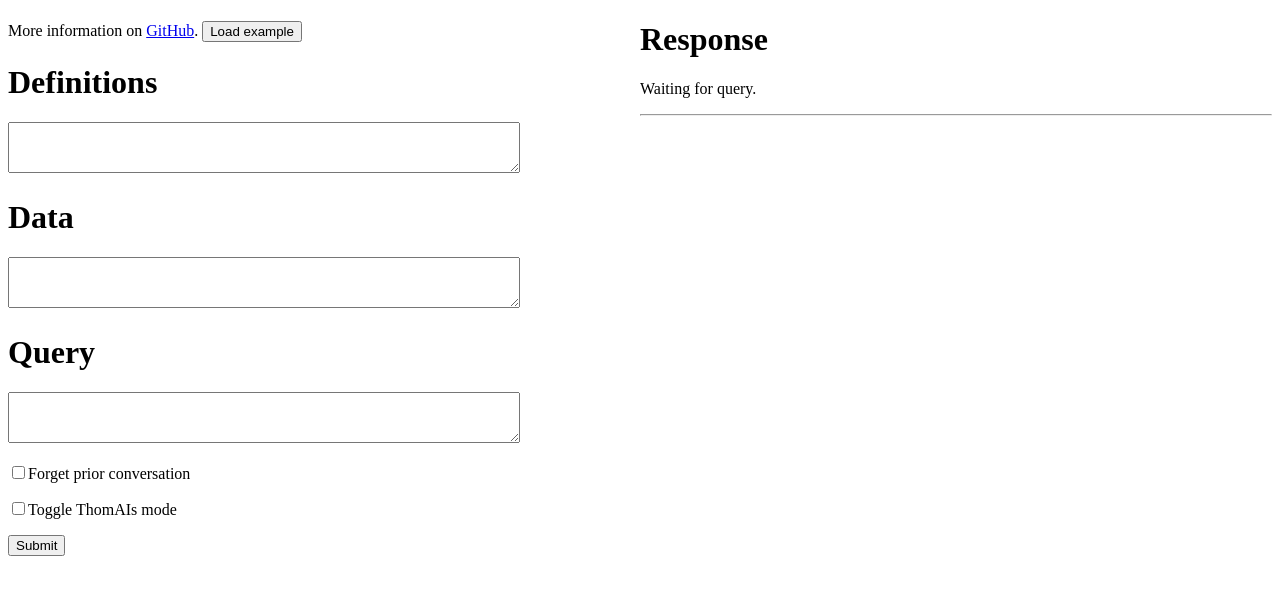
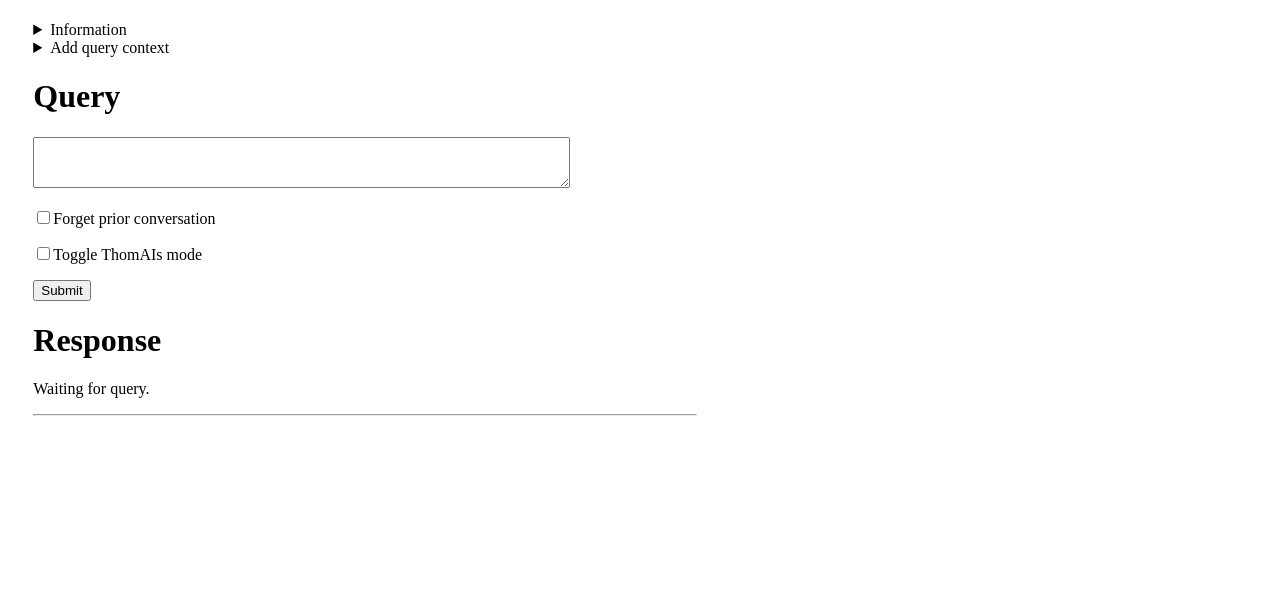
Before and after one commit to thomasgladwin/AIAnalysis1, a Flask app: page / in a window 1280 px wide. Shown: the top 595 px of the page. Run offline with Flask 3, Linux system fonts and the light colour scheme.

Commit message:
Add files via upload

```diff
--- a/app.py
+++ b/app.py
@@ -99,9 +99,7 @@ def f_fetch():
         data = ''
     if verbose0:
         response = "Debug info: " + debug_str + ". " + response
-    if funcs.ThomAIs_on:
-        ThomAIs_onoffStr = "On"
-    else:
-        ThomAIs_onoffStr = "Off"
-    jsonResp = {'response': response}
+    if len(response) == 0:
+        response = "No response."
+    jsonResp = {"response": response}
     return jsonify(jsonResp)
--- a/templates/index.html
+++ b/templates/index.html
@@ -9,6 +9,7 @@
 </script>
 <script>
     function loadExample() {
+        document.getElementById('QueryContextDetails').open = true;
         document.getElementById("definitions").value = "Define a code as a concept that appears at multiple points in the text, where it has a similar meaning but possibly different wording; the code is labeled as the abstracted meaning of the text. A code should have a specific valence - use different codes for positive and negative attitudes towards similar concepts.";
         document.getElementById("data").value = "The following text contains interview transcripts. The symbol ### indicates where a new participant transcript begins. The participant identifier is given after the ### symbol. ### Participant 1. I like oranges, but not pears. ### Participant 2. I like apples, but not pears. ### Participant 3. I dislike apples and pears.";
         document.getElementById("query").value = "Identify codes for the responses for each participant. Using the codes for analysis, what attitudes do the participants express? Create a table with a row per participant and a column per code, and set the value of each element to 1 if the participant expressed the code and 0 otherwise.";
@@ -35,6 +36,7 @@
             method: 'POST',
             body:data
         }).then(response => response.json()).then(json => {
+            console.log(json)
             document.getElementById("resptext0").innerText = json.response;
             btn.disabled = false;
             btn.innerText = 'Submit';
@@ -46,27 +48,36 @@
         <title>AI test 0.2</title>
     </head>
     <body>
-        <div style="width: 100%;">
-                <div style="width: 50%; float: left;">
-                    More information on <a href="https://github.com/thomasgladwin/AIAnalysis1">GitHub</a>.
-                    <button id='btnExample' onclick='loadExample()'>Load example</button>
+        <div style="padding:1%; padding-left:2%; float: left;">
+            <details>
+                <summary>Information</summary>
+                <div style="padding: 1%; padding-left: 2%;  background-color: LightGray; border-style: solid; width:auto;">
+                    <p><a href="https://www.tegladwin.com/">tegladwin.com</a>.
+                    <br>More information on <a href="https://github.com/thomasgladwin/AIAnalysis1">GitHub</a> repository.
+                    <br><button id='btnExample' onclick='loadExample()'>Load example</button>
+                    <p>
+                </div>
+            </details>
             <form action="index" method="POST" onsubmit='event.preventDefault(); callAI()'>
+                <details id="QueryContextDetails">
+                    <summary>Add query context</summary>
+                    <div style="padding: 1%; padding-left: 2%; background-color: LightGray; border-style: solid;">
                         <h1>Definitions</h1>
                         <textarea rows=3 cols=80 id="definitions" style="width: 80%;">{{ definitions }}</textarea>
                         <h1>Data</h1>
                         <textarea rows=3 cols=80 id="data" style="width: 80%;">{{ data }}</textarea>
+                        <p>
+                    </div>
+                    </details>
                 <h1>Query</h1>
                 <textarea rows=3 cols=80 id="query" style="width: 80%;">{{ query }}</textarea>
                 <p><input type="checkbox" id="Forget" name="Forget" value="valForget">Forget prior conversation</p>
                 <p><input type="checkbox" id="ThomAIs" name="ThomAIs" value="valThomAIs">Toggle ThomAIs mode</p>
                 <p><button id='btn'>Submit</button></p>
             </form>
-                </div>
-                <div style="margin-left: 50%;">
             <h1>Response</h1>
             <div id ='resptext0' style="white-space: pre-wrap;">{{ response }}</div>
             <p><hr></p>
         </div>
-            </div>
     </body>
 </html>
```
Also changed, not shown: funcs.py (+29 -19 lines). Lines whose indentation alone changed are shown as unchanged.
